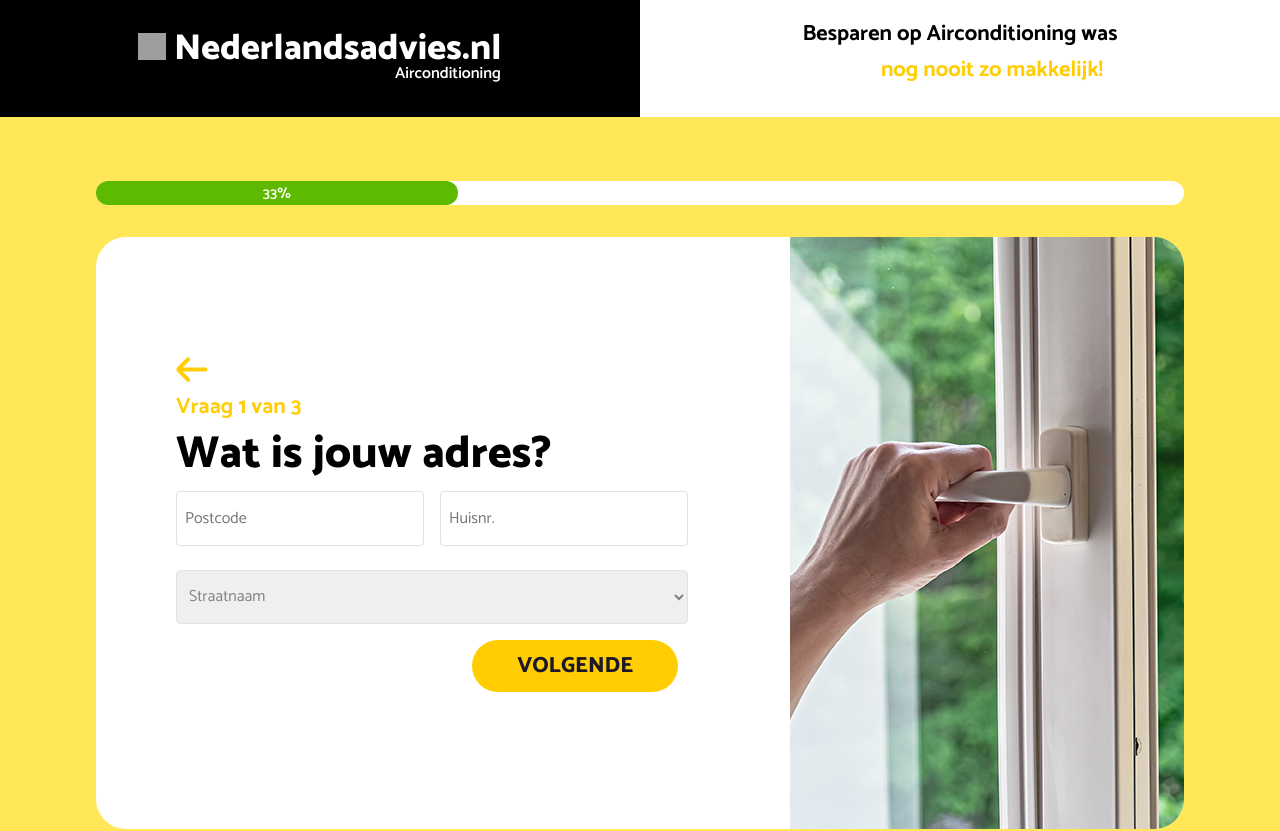
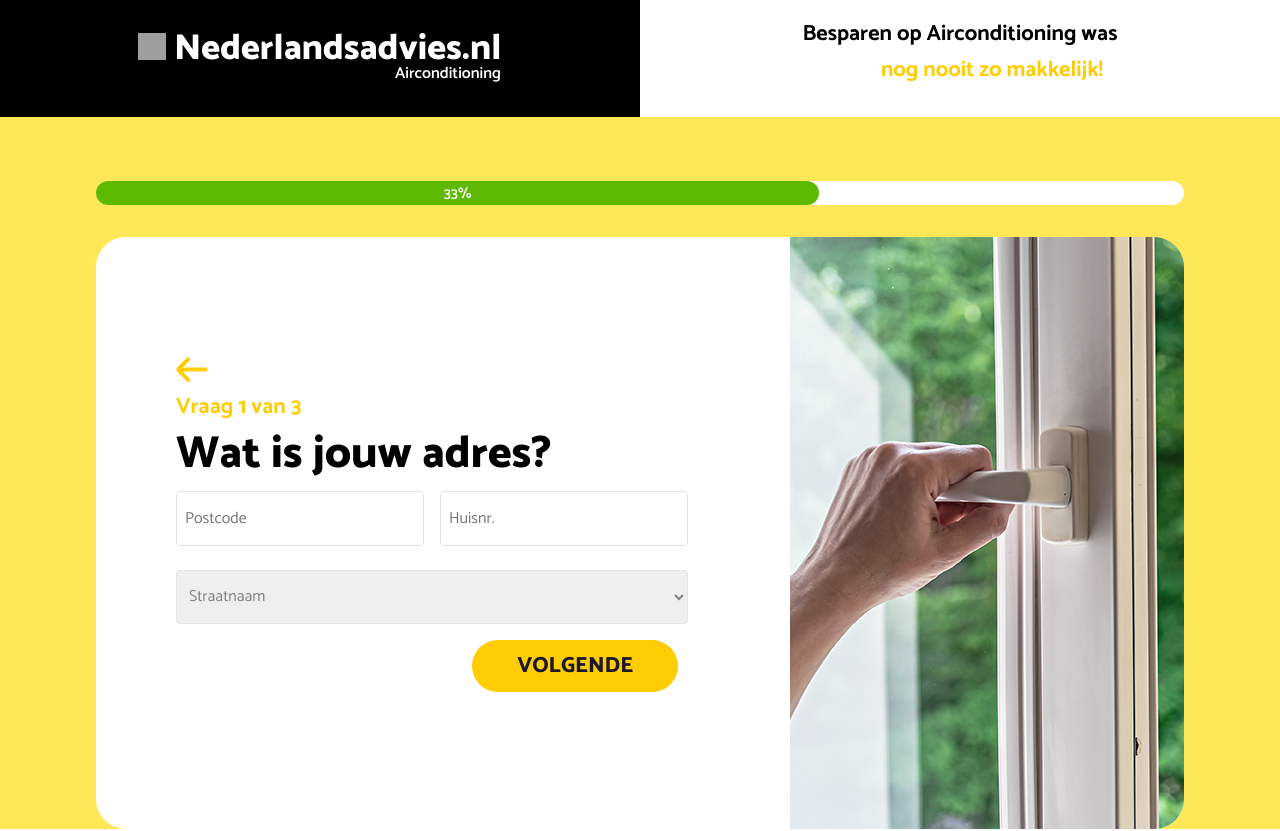
Before and after one commit to MorrisJansen/Airco, a Vue app: page /Airco/vraag1 in a window 1280 px wide. Shown: the top 831 px of the page. Built offline with nearby package versions, Linux system fonts and the light colour scheme; grey boxes are pictures that could not be loaded; a small style sheet from the web is missing.

Commit message:
vraag 2 kapot gemaakt, weer terug gegaan naar oude versie die wel goed werkt

```diff
--- a/src/components/vraag1.vue
+++ b/src/components/vraag1.vue
@@ -46,7 +46,7 @@ export default {
 
 
 
-        <div class="achtergrond">
+        <div class="achtergrond-vraag1">
             <div class="overkoepelende-container">
                 <div class="laadbalk">
                     <div class="geladen-gedeelte">
@@ -154,7 +154,7 @@ export default {
 
 
 
-.achtergrond
+.achtergrond-vraag1
   background-color: #FFE758
   max-height: 60rem
   width: 120rem
@@ -349,7 +349,7 @@ export default {
 
 
 @media (max-width: 800px)
-  .achtergrond
+  .achtergrond-vraag1
     zoom: 100%
 
   .overkoepelende-container
@@ -360,7 +360,7 @@ export default {
   .overkoepelende-container
     zoom: 30%
 
-  .achtergrond
+  .achtergrond-vraag1
     height: 20rem!important
 
   .input-container
--- a/src/components/vraag2.vue
+++ b/src/components/vraag2.vue
@@ -4,7 +4,7 @@ import LogoNlAdviesAirco from "./LogoNlAdviesAirco";
 
 
 export default {
-  name: "CampagneStart",
+  name: "vraag2",
   components: {
     LogoNlAdviesAirco,
 
@@ -25,7 +25,7 @@ export default {
 
 
 <template>
-    <div class="">
+    <div>
 
     <!-- navbar -->
     <div class="navbar">
@@ -46,10 +46,10 @@ export default {
 
 
 
-        <div class="achtergrond">
+        <div class="achtergrond-vraag1">
             <div class="overkoepelende-container">
                 <div class="laadbalk">
-                    <div class="geladen-gedeelte-2">
+                    <div class="geladen-gedeelte">
                         <div class="procent">66%</div>
                     </div>
                 </div>
@@ -78,17 +78,17 @@ export default {
                         <div class="overkoepelende-input-container">
 
 
-                          <div class="input-container full-width-mobiel-vraag2">
-                            <label class="postcode-label" for="postcode-input"></label>
-                            <input id="postcode-input" type="text" class="huisnr-input huisnr-input-vraag2" placeholder="Postcode">
+                          <div class="input-container full-width-mobiel">
+                            <label class="postcode-label " for="postcode-input"></label>
+                            <input id="postcode-input" type="text" class="huisnr-input" placeholder="Postcode">
                           </div>
 
-                          <div class="input-container full-width-mobiel-vraag2">
+                          <div class="input-container full-width-mobiel">
                             <label class="huisnr-label" for="huisnr-input"></label>
-                            <input id="huisnr-input" type="text" class="huisnr-input huisnr-input-vraag2" placeholder="Huisnr.">
+                            <input id="huisnr-input" type="text" class="huisnr-input" placeholder="Huisnr.">
                           </div>
 
-                          <div class="input-container full-width full-width-mobiel-vraag2">
+                          <div class="input-container full-width">
                             <label class="option-label" for="option-select"></label>
                             <select id="option-select" class="option-select">
                               <option value="" disabled selected>Straatnaam</option>
@@ -114,7 +114,7 @@ export default {
 
 
                     <!-- <div class="container-afbeelding">
-                        <img src="@/components/vraag1-afbeelding.png" alt="">
+                      <img src="@/components/vraag1-afbeelding.png" alt="">
                     </div> -->
 
                 </div>
@@ -142,48 +142,6 @@ export default {
   <style lang="sass">
   @import '../../variables'
 
-*
-  box-sizing: border-box
-  padding: 0
-  margin: 0
-
-
-
-
-
-.flex-row
-  display: flex
-  align-items: center
-  align-self: flex-start
-  flex-wrap: wrap
-  min-width: 1761px
-  width: 100%
-  flex-shrink: 2
-
-
-.overlap-group8
-  align-items: flex-end
-  background-color: $primary-dark-blue
-  display: flex
-  height: 118px
-  min-width: 960px
-  padding: 26px 159px
-  position: relative
-
-.besparen-op-aircondi
-  color: transparent
-  font-family: $font-family-catamaran
-  font-size: $font-size-m
-  font-weight: 700
-  height: 51px
-  letter-spacing: 0
-  line-height: normal
-  margin-top: 9.0px
-  min-width: 316px
-  text-align: right
-
-.span0
-  color: $black
 
 
 
@@ -196,10 +154,12 @@ export default {
 
 
 
-.achtergrond
+.achtergrond-vraag1
   background-color: #FFE758
-  height: 60rem
+  max-height: 60rem
   width: 120rem
+  max-width: 100vw
+
 
 .overkoepelende-container
   display: flex
@@ -216,7 +176,7 @@ export default {
   border-radius: 2.5rem
   background: #FFF
 
-.geladen-gedeelte-2
+.geladen-gedeelte
   width: 45.2rem
   height: 1.5rem
   border-radius: 2.5rem
@@ -366,6 +326,13 @@ export default {
 
 
 
+
+
+
+
+
+
+
 .footer
   display: flex
   justify-content: center
@@ -381,13 +348,19 @@ export default {
 
 
 
+@media (max-width: 800px)
+  .achtergrond-vraag1
+    zoom: 100%
+
+  .overkoepelende-container
+    zoom: 41%
 
 
 @media (max-width: 500px)
   .overkoepelende-container
     zoom: 30%
 
-  .achtergrond
+  .achtergrond-vraag1
     height: 20rem!important
 
   .input-container
@@ -396,18 +369,7 @@ export default {
   .overkoepelende-input-container
     display: block!important
 
-  .full-width-mobiel-vraag2
-    width: 245vw!important
-
-  .huisnr-input-vraag2, .option-select
-    height: 200px!important
-
-
-  .option-select
-    width: 57.5rem!important
-    height: 200px
-
-
-
+  .full-width-mobiel
+    width: 140vw!important
 
   </style>
```
